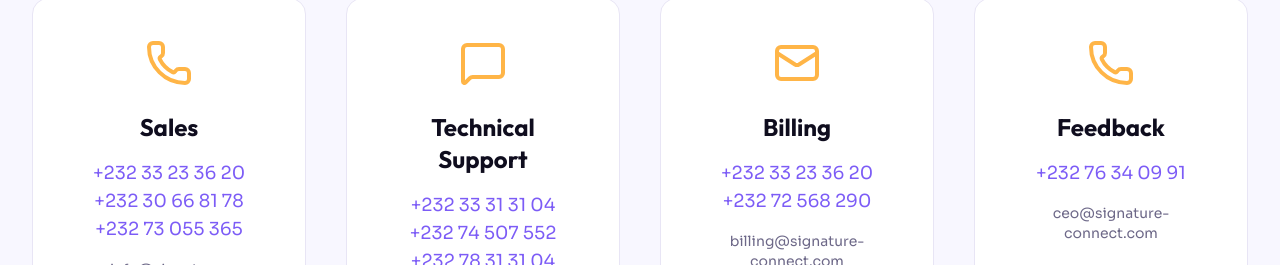
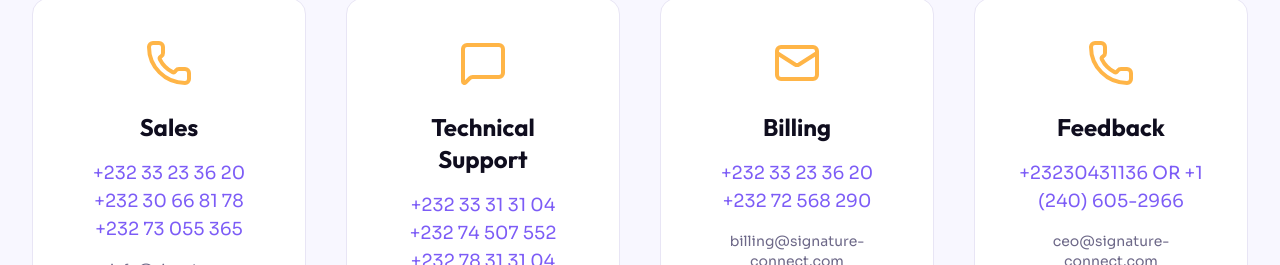
Before and after one commit to ojoedejen/v0-website-documentation, a Next.js app: page /support in a window 1280 px wide. Shown: the part 1362-1627 px from the top of the page. Built offline with nearby package versions, Linux system fonts and the light colour scheme.

Commit message:
Update contact number for Feedback department

```diff
--- a/app/support/page.tsx
+++ b/app/support/page.tsx
@@ -61,7 +61,7 @@ const departments = [
   {
     icon: Phone,
     dept: 'Feedback',
-    nums: ['+232 76 34 09 91'],
+    nums: ['+23230431136 OR +1 (240) 605-2966'],
     email: 'ceo@signature-connect.com',
   },
 ]
```
